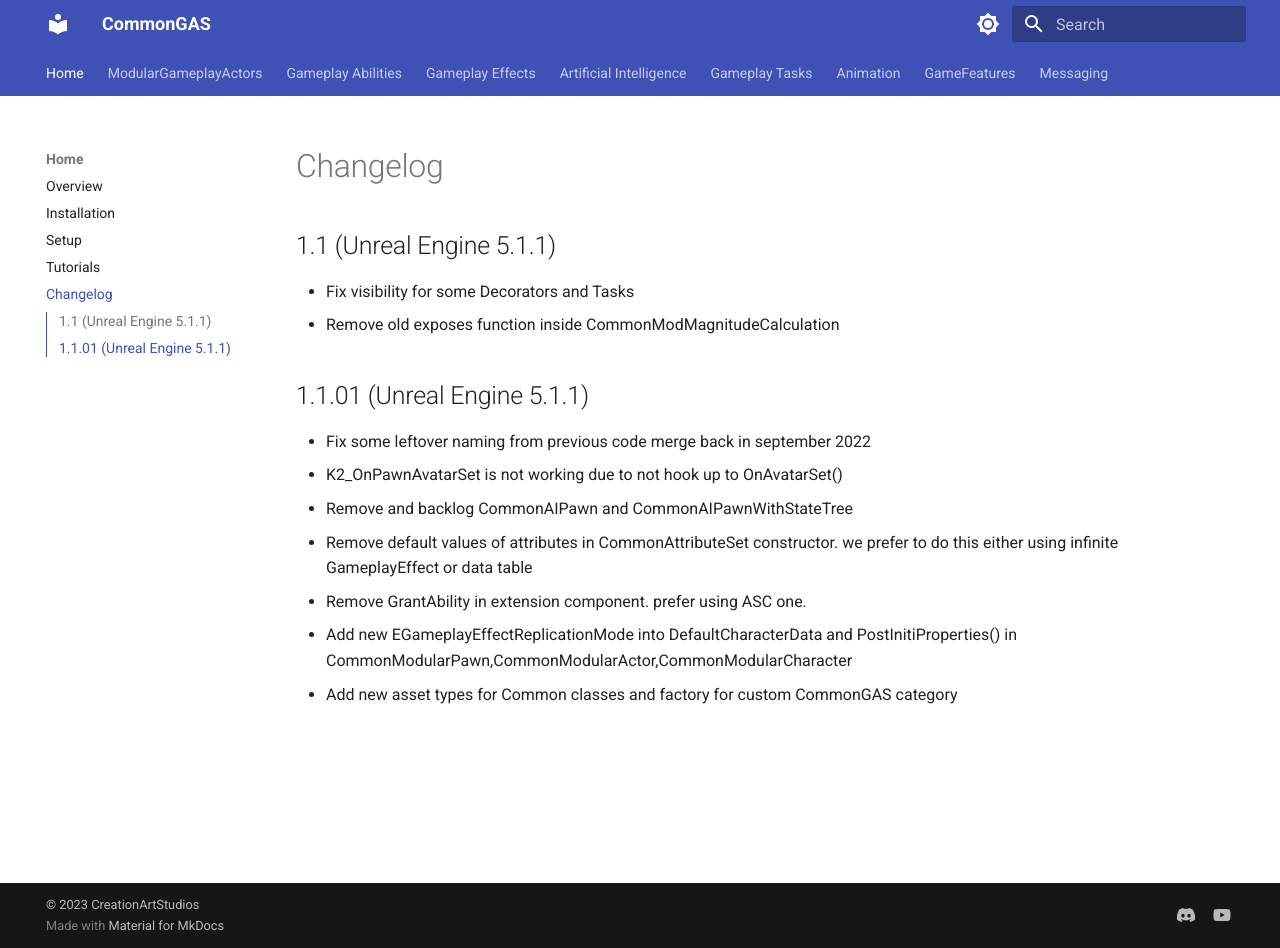
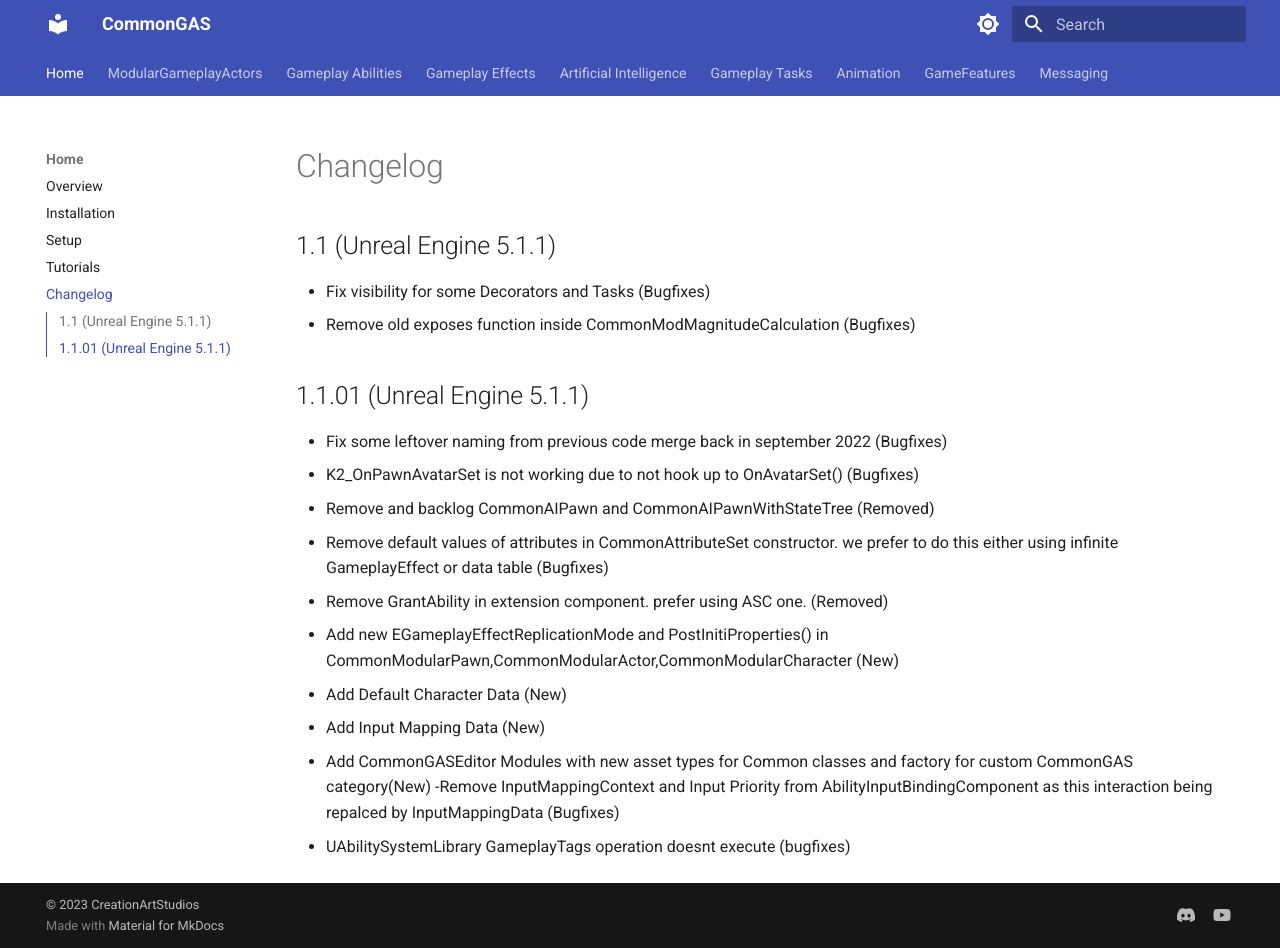
Before and after one commit to KhxiSaki/CommonGASDocs, an MkDocs documentation site: the page built from docs/changelog.md, in a window 1280 px wide and 948 px high. Built offline with MkDocs 1.6.1 and Material for MkDocs 9.7.7, drawn with Linux system fonts in a browser that asks for light colours.

Commit message:
Updated 1.1.01 changelog

```diff
--- a/docs/changelog.md
+++ b/docs/changelog.md
@@ -1,12 +1,16 @@
 ## 1.1 (Unreal Engine 5.1.1)
-- Fix visibility for some Decorators and Tasks
-- Remove old exposes function inside CommonModMagnitudeCalculation
+- Fix visibility for some Decorators and Tasks (Bugfixes)
+- Remove old exposes function inside CommonModMagnitudeCalculation (Bugfixes)
 
 ## 1.1.01 (Unreal Engine 5.1.1)
-- Fix some leftover naming from previous code merge back in september 2022
-- K2_OnPawnAvatarSet is not working due to not hook up to OnAvatarSet()
-- Remove and backlog CommonAIPawn and CommonAIPawnWithStateTree
-- Remove default values of attributes in CommonAttributeSet constructor. we prefer to do this either using infinite GameplayEffect or data table
-- Remove GrantAbility in extension component. prefer using ASC one.
-- Add new EGameplayEffectReplicationMode into DefaultCharacterData and PostInitiProperties() in CommonModularPawn,CommonModularActor,CommonModularCharacter
-- Add new asset types for Common  classes and factory for custom CommonGAS category
+- Fix some leftover naming from previous code merge back in september 2022 (Bugfixes)
+- K2_OnPawnAvatarSet is not working due to not hook up to OnAvatarSet() (Bugfixes)
+- Remove and backlog CommonAIPawn and CommonAIPawnWithStateTree (Removed)
+- Remove default values of attributes in CommonAttributeSet constructor. we prefer to do this either using infinite GameplayEffect or data table (Bugfixes)
+- Remove GrantAbility in extension component. prefer using ASC one. (Removed)
+- Add new EGameplayEffectReplicationMode and PostInitiProperties() in CommonModularPawn,CommonModularActor,CommonModularCharacter (New)
+- Add Default Character Data (New)
+- Add Input Mapping Data (New)
+- Add CommonGASEditor Modules with new asset types for Common  classes and factory for custom CommonGAS category(New)
+-Remove InputMappingContext and Input Priority from AbilityInputBindingComponent as this interaction being repalced by InputMappingData (Bugfixes)
+- UAbilitySystemLibrary GameplayTags operation doesnt execute (bugfixes)
```
